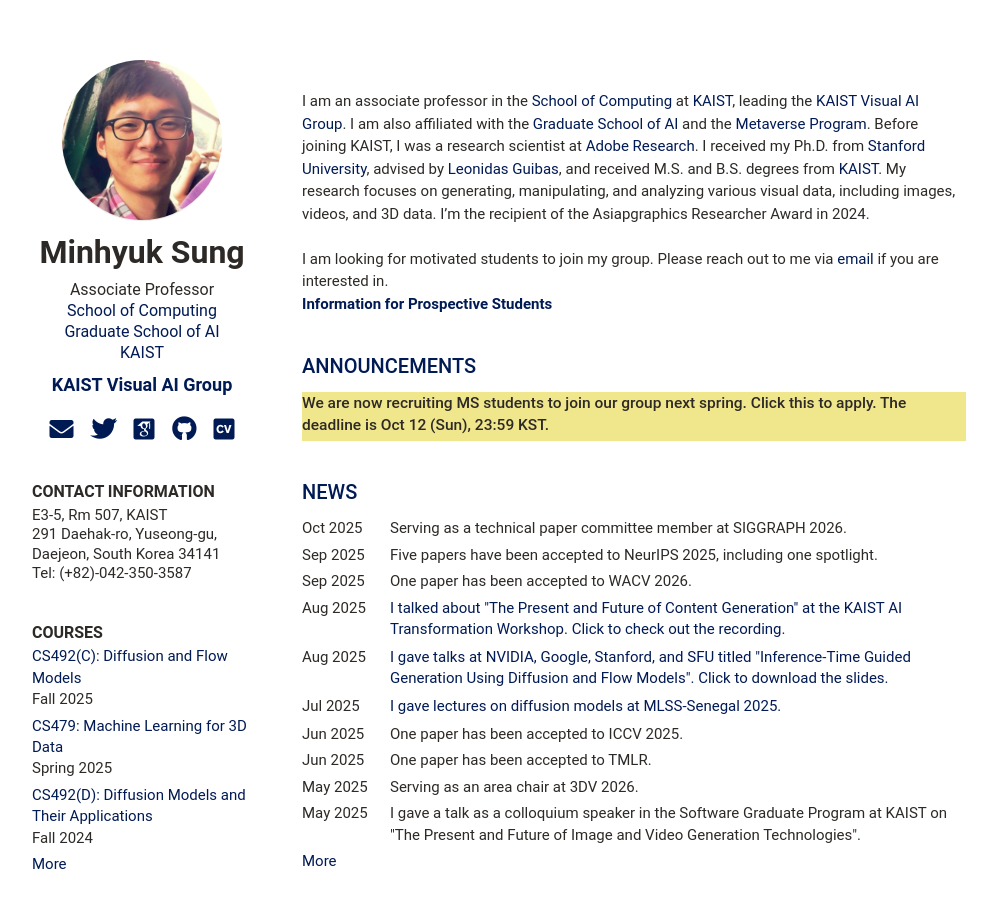
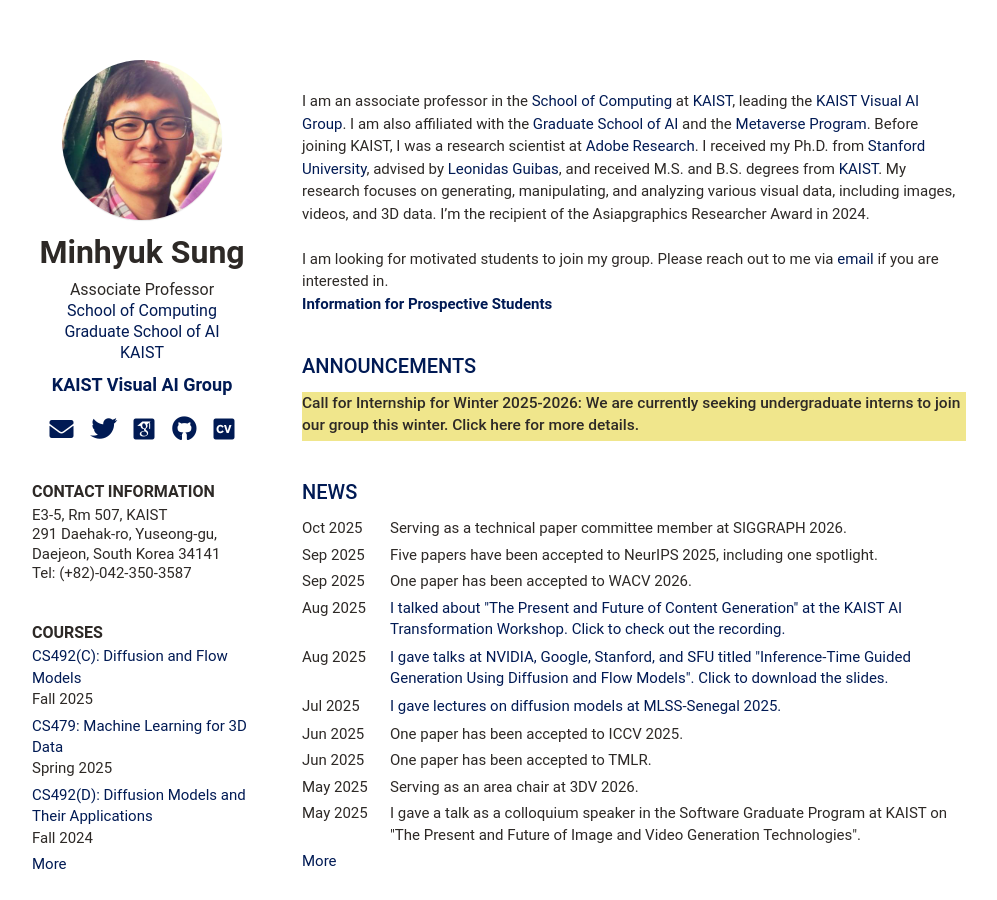
Before and after one commit to mhsung/mhsung.github.io, a Jekyll site: the page built from index.html, in a window 1280 px wide and 900 px high. Shown: the whole window, without its empty margins (126-1123 px from the left). Built offline with Jekyll 4.4.1, drawn with Linux system fonts in a browser that asks for light colours; some web fonts are replaced.

Commit message:
Updated.

```diff
--- a/_data/announcements.yml
+++ b/_data/announcements.yml
@@ -1,7 +1,10 @@
 announcements:
-  - title: "We are now recruiting MS students to join our group next spring. Click this to apply. The deadline is Oct 12 (Sun), 23:59 KST."
-    time: Sep 2025
-    link: https://visualai.kaist.ac.kr/join_us/
+  - title: "Call for Internship for Winter 2025-2026: We are currently seeking undergraduate interns to join our group this winter. Click here for more details."
+    time: Nov 2024
+    link: https://visualai.kaist.ac.kr/internship/
+  # - title: "We are now recruiting MS students to join our group next spring. Click this to apply. The deadline is Oct 12 (Sun), 23:59 KST."
+  #   time: Sep 2025
+  #   link: https://visualai.kaist.ac.kr/join_us/
   # - title: "Call for Internship for Summer 2025: We are currently seeking undergraduate interns to join our group this summer. Click here for more details."
   #   time: Apr 2025
   #   link: https://visualai.kaist.ac.kr/internship/
```
